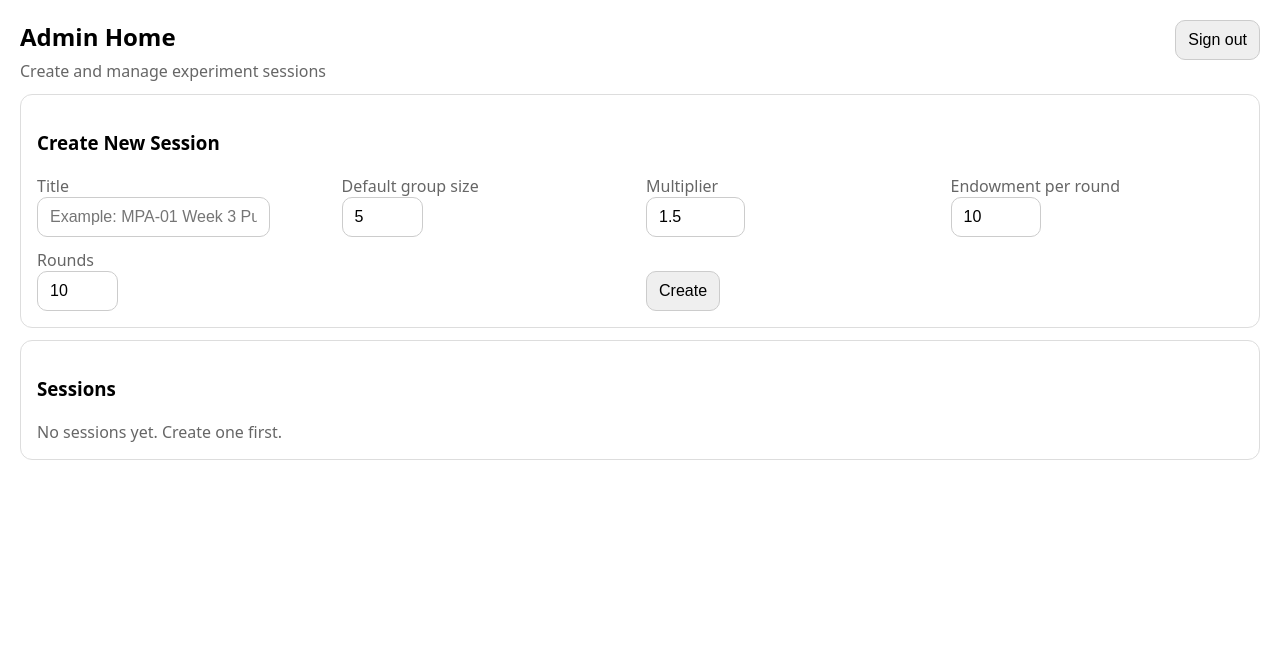
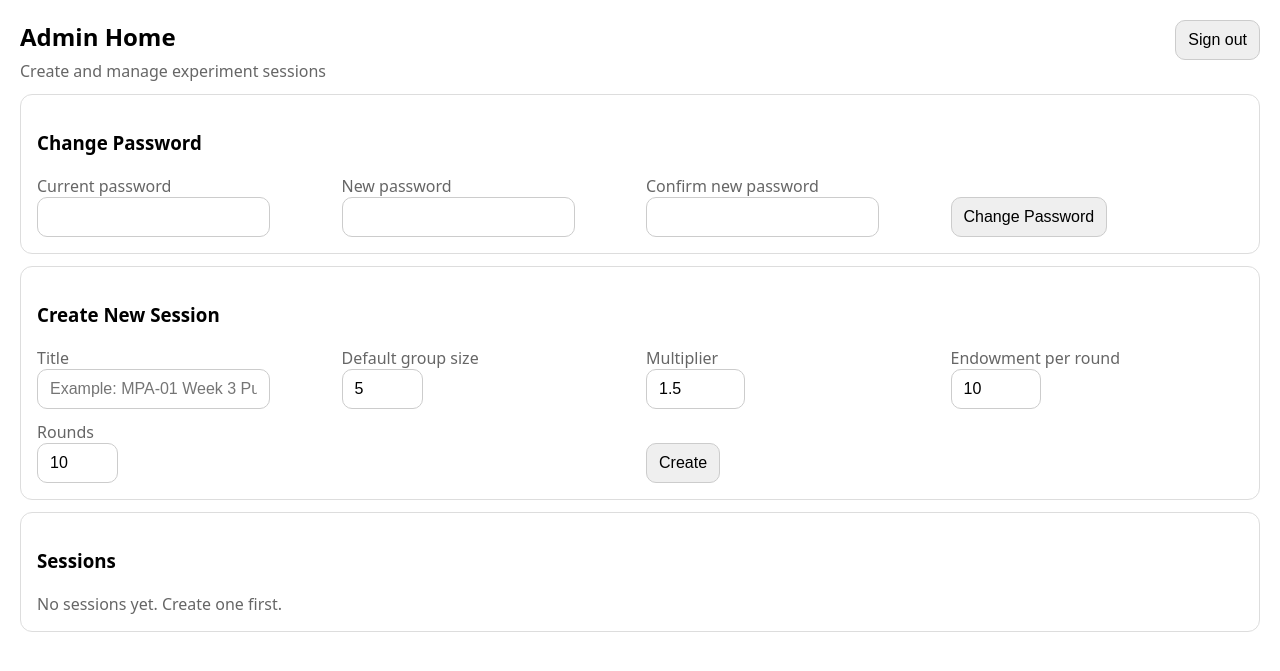
Before and after one commit to chenxu2394/public_goods, a FastAPI app: template templates/admin_home.html in a window 1280 px wide. Shown: the top 671 px of the page. Run offline with FastAPI, Linux system fonts and the light colour scheme; the template is opened without the code that fills it, so the values that code supplies are empty.

Commit message:
Add admin change password feature after login
Co-authored-by: chenxu2394 <71515908+chenxu2394@users.noreply.github.com>

```diff
--- a/app.py
+++ b/app.py
@@ -144,6 +144,15 @@ def init_db():
     """
     )
 
+    cur.execute(
+        """
+    CREATE TABLE IF NOT EXISTS settings(
+        key TEXT PRIMARY KEY,
+        value TEXT NOT NULL
+    )
+    """
+    )
+
     _migrate_student_identifier_columns(conn)
 
     conn.commit()
@@ -198,6 +207,49 @@ def verify_admin_token(token: str) -> bool:
         return True
     except Exception:
         return False
+
+
+def _hash_password(password: str) -> str:
+    """Hash a password using PBKDF2-HMAC-SHA256 with SECRET_KEY as salt."""
+    dk = hashlib.pbkdf2_hmac(
+        "sha256",
+        password.encode("utf-8"),
+        SECRET_KEY.encode("utf-8"),
+        100_000,
+    )
+    return _b64url(dk)
+
+
+def get_setting(key: str) -> Optional[str]:
+    conn = db()
+    try:
+        row = conn.execute("SELECT value FROM settings WHERE key = ?", (key,)).fetchone()
+        return row["value"] if row else None
+    except Exception:
+        return None
+    finally:
+        conn.close()
+
+
+def set_setting(key: str, value: str) -> None:
+    conn = db()
+    try:
+        conn.execute(
+            "INSERT INTO settings(key, value) VALUES(?, ?) ON CONFLICT(key) DO UPDATE SET value=excluded.value",
+            (key, value),
+        )
+        conn.commit()
+    finally:
+        conn.close()
+
+
+def check_admin_password(entered: str) -> bool:
+    """Check if the entered password matches the current admin password.
+    Checks the DB-stored hash first; falls back to the ADMIN_PASSWORD env var."""
+    stored_hash = get_setting("admin_password_hash")
+    if stored_hash is not None:
+        return hmac.compare_digest(stored_hash, _hash_password(entered))
+    return entered == ADMIN_PASSWORD
 
 
 def is_admin(request: Request) -> bool:
@@ -554,15 +606,16 @@ def home():
 @app.get("/admin/login", response_class=HTMLResponse)
 def admin_login_page(request: Request):
     configured = bool(ADMIN_PASSWORD) and bool(SECRET_KEY)
+    pw_changed = request.query_params.get("pw_changed") == "1"
     return templates.TemplateResponse(
-        "admin_login.html", {"request": request, "configured": configured}
+        "admin_login.html", {"request": request, "configured": configured, "pw_changed": pw_changed}
     )
 
 
 @app.post("/admin/login")
 def admin_login_submit(request: Request, password: str = Form(...)):
     _must_configure_admin()
-    if password != ADMIN_PASSWORD:
+    if not check_admin_password(password):
         return templates.TemplateResponse(
             "admin_login.html",
             {"request": request, "configured": True, "error": "Incorrect password"},
@@ -588,6 +641,36 @@ def admin_logout():
     resp.delete_cookie(ADMIN_COOKIE_NAME, path="/")
     return resp
 
+
+@app.post("/admin/change_password")
+def admin_change_password(
+    request: Request,
+    current_password: str = Form(...),
+    new_password: str = Form(...),
+    confirm_password: str = Form(...),
+):
+    gate = _admin_gate(request)
+    if gate:
+        return gate
+    sessions = list_sessions()
+
+    def _render_error(error: str):
+        return templates.TemplateResponse(
+            "admin_home.html",
+            {"request": request, "sessions": sessions, "pw_error": error},
+            status_code=400,
+        )
+
+    if not check_admin_password(current_password):
+        return _render_error("Current password is incorrect.")
+    if not new_password:
+        return _render_error("New password must not be empty.")
+    if new_password != confirm_password:
+        return _render_error("New passwords do not match.")
+    set_setting("admin_password_hash", _hash_password(new_password))
+    resp = RedirectResponse(url="/admin/login?pw_changed=1", status_code=303)
+    resp.delete_cookie(ADMIN_COOKIE_NAME, path="/")
+    return resp
 
 # ---------------- Admin pages ----------------
 
--- a/templates/admin_home.html
+++ b/templates/admin_home.html
@@ -7,6 +7,29 @@
 </form>
 {% endblock %}
 {% block content %}
+<div class="card">
+  <h3>Change Password</h3>
+  {% if pw_error %}<div class="pill warn" style="margin-bottom:8px;">{{ pw_error }}</div>{% endif %}
+  {% if pw_success %}<div class="pill ok" style="margin-bottom:8px;">{{ pw_success }}</div>{% endif %}
+  <form method="post" action="/admin/change_password" class="row">
+    <div class="col">
+      <div class="muted">Current password</div>
+      <input name="current_password" type="password" required />
+    </div>
+    <div class="col">
+      <div class="muted">New password</div>
+      <input name="new_password" type="password" required />
+    </div>
+    <div class="col">
+      <div class="muted">Confirm new password</div>
+      <input name="confirm_password" type="password" required />
+    </div>
+    <div class="col" style="align-self:flex-end;">
+      <button type="submit">Change Password</button>
+    </div>
+  </form>
+</div>
+
 <div class="card">
   <h3>Create New Session</h3>
   <form method="post" action="/admin/create" class="row">
--- a/templates/admin_login.html
+++ b/templates/admin_login.html
@@ -14,6 +14,9 @@
     {% if error %}
       <div class="err">{{ error }}</div>
     {% endif %}
+    {% if pw_changed %}
+      <div class="pill ok" style="margin-bottom:8px;">Password changed. Please sign in with your new password.</div>
+    {% endif %}
     <form method="post" action="/admin/login" style="margin-top:10px;">
       <div class="muted">Admin password</div>
       <input name="password" type="password" required />
```
